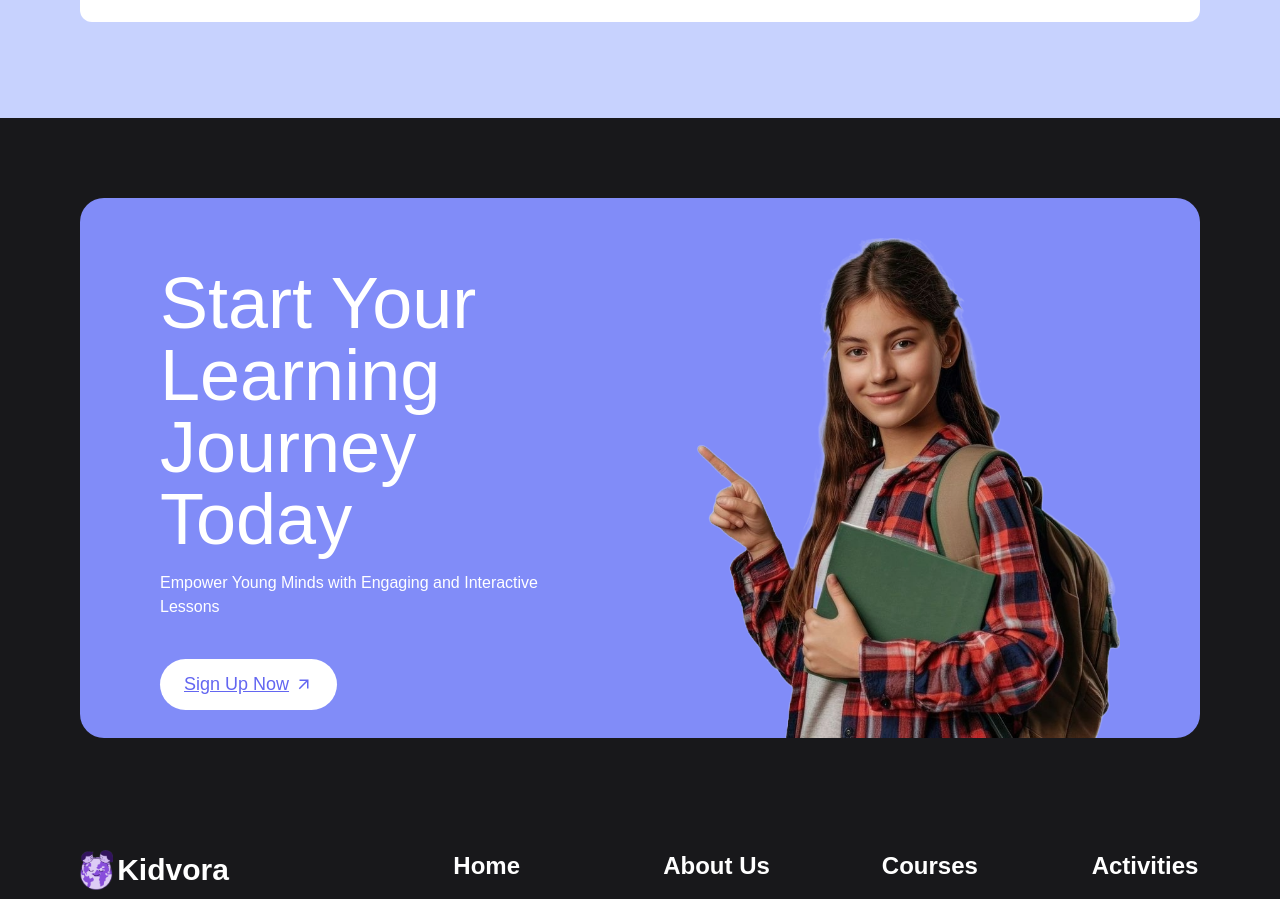
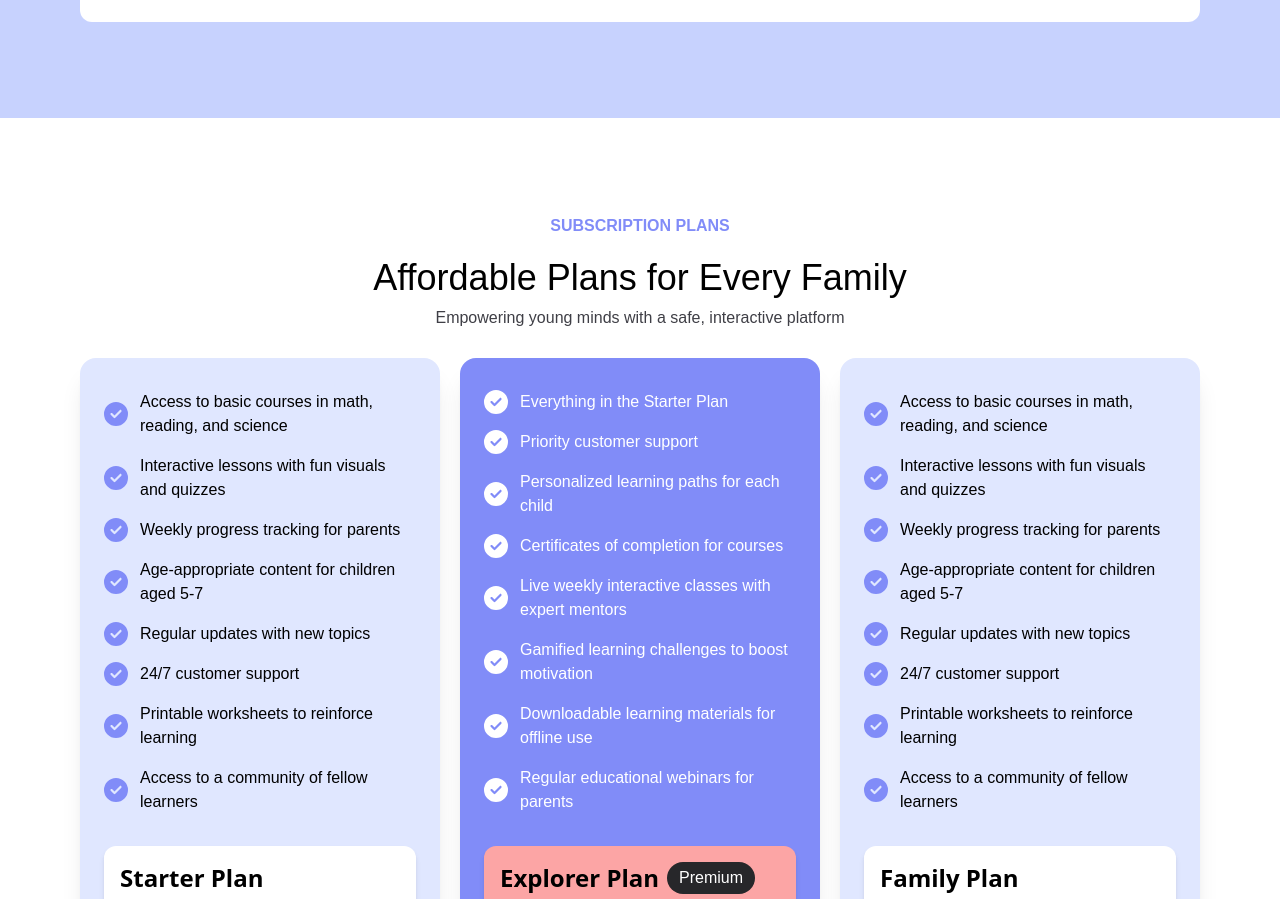
Before and after one commit to dikshitshrestha/Kidvora, a React (Vite) app: page / in a window 1280 px wide. Shown: the part 4836-5735 px from the top of the page. Built offline with nearby package versions, Linux system fonts and the light colour scheme.

Commit message:
create subscription section in the homepage

```diff
--- a/src/Components/Home/Home.jsx
+++ b/src/Components/Home/Home.jsx
@@ -4,6 +4,7 @@ import Landing from "./Landing";
 import ChooseUs from "./ChooseUs";
 import HomeCourses from "./HomeCourses";
 import UpcomingEvent from "./UpcomingEvent";
+import Subscription from "./Subscription";
 
 export default function Home() {
   return (
@@ -13,6 +14,7 @@ export default function Home() {
       <ChooseUs />
       <HomeCourses />
       <UpcomingEvent />
+      <Subscription />
     </div>
   );
 }
--- a/src/Components/Home/HomeCourses.jsx
+++ b/src/Components/Home/HomeCourses.jsx
@@ -51,13 +51,18 @@ export default function HomeCourses() {
       </div>
       <div className="flex pt-10 gap-8">
         {courses.map((item, index) => (
-          <div className="w-full border-[1px] border-zinc-300 rounded-2xl p-4">
+          <div
+            className="w-full border-[1px] border-zinc-300 rounded-2xl p-4"
+            key={index}
+          >
             <div className="h-56 relative">
-              <img
-                src={item.image}
-                alt="courses"
-                className="h-full w-full object-cover rounded-lg"
-              />
+              <div className="h-full overflow-hidden rounded-lg">
+                <img
+                  src={item.image}
+                  alt="courses"
+                  className="h-full w-full object-cover hover:scale-125 duration-700"
+                />
+              </div>
               <div className="absolute -bottom-5 right-4 bg-indigo-400 leading-tight text-center w-12 h-12 flex items-center justify-center font-sans font-semibold text-white rounded-full">
                 <h1>
                   30 <br />
--- /dev/null
+++ b/src/Components/Home/Subscription.jsx
@@ -0,0 +1,129 @@
+import React from "react";
+import { FaCircleCheck } from "react-icons/fa6";
+
+export default function Subscription() {
+  return (
+    <div className="font-poppins  py-24 px-20">
+      <div className="text-center">
+        <h1 className="font-bold text-indigo-400">SUBSCRIPTION PLANS</h1>
+        <div className="py-5">
+          <h1 className="text-4xl">Affordable Plans for Every Family</h1>
+          <p className="py-2 text-zinc-700">
+            Empowering young minds with a safe, interactive platform
+          </p>
+        </div>
+      </div>
+      <div className="flex gap-5">
+        <div className="flex flex-col gap-4 bg-indigo-100 w-1/3 px-6 py-8 rounded-2xl shadow-xl">
+          {[
+            "Access to basic courses in math, reading, and science",
+            "Interactive lessons with fun visuals and quizzes",
+            "Weekly progress tracking for parents",
+            "Age-appropriate content for children aged 5-7",
+            "Regular updates with new topics",
+            "24/7 customer support",
+            "Printable worksheets to reinforce learning",
+            "Access to a community of fellow learners",
+          ].map((item, index) => (
+            <div className="flex items-center gap-3">
+              <div className="text-2xl text-indigo-400">
+                <FaCircleCheck />
+              </div>
+              <h1>{item}</h1>
+            </div>
+          ))}
+          <div className="bg-white my-4 p-4 rounded-xl flex flex-col gap-4 shadow-md">
+            <h1 className="text-2xl font-sans font-semibold">Starter Plan</h1>
+            <div className="flex items-center gap-2">
+              <h1 className="text-3xl font-semibold text-zinc-800">Rs 499</h1>
+              <h1 className="text-zinc-600">/ Month</h1>
+            </div>
+            <p className="text-[18px] text-zinc-600">
+              Perfect for young learners starting their educational journey!
+            </p>
+          </div>
+          <div>
+            <button className="text-xl w-full py-3 rounded-full underline bg-indigo-400 text-white hover:bg-zinc-800 ease-in-out duration-300">
+              Get Started
+            </button>
+          </div>
+        </div>
+        <div className="flex flex-col gap-4 bg-indigo-400 w-1/3 px-6 py-8 rounded-2xl shadow-xl">
+          {[
+            "Everything in the Starter Plan",
+            "Priority customer support",
+            "Personalized learning paths for each child",
+            "Certificates of completion for courses",
+            "Live weekly interactive classes with expert mentors",
+            "Gamified learning challenges to boost motivation",
+            "Downloadable learning materials for offline use",
+            "Regular educational webinars for parents",
+          ].map((item, index) => (
+            <div className="flex items-center gap-3 text-white">
+              <div className="text-2xl">
+                <FaCircleCheck />
+              </div>
+              <h1>{item}</h1>
+            </div>
+          ))}
+          <div className="bg-red-300 my-4 p-4 rounded-xl flex flex-col shadow-md gap-4">
+            <div className="flex items-center gap-2">
+              <h1 className="text-2xl font-sans font-semibold">
+                Explorer Plan
+              </h1>
+              <div className="py-1 bg-zinc-800 text-white px-3 rounded-full">
+                Premium
+              </div>
+            </div>
+            <div className="flex items-center gap-2">
+              <h1 className="text-3xl font-semibold text-zinc-800">Rs 999</h1>
+              <h1 className="text-zinc-600">/ Month</h1>
+            </div>
+            <p className="text-[18px]">
+              Perfect for young learners starting their educational journey!
+            </p>
+          </div>
+          <div>
+            <button className="text-xl w-full py-3 rounded-full underline hover:bg-rose-300 hover:text-black text-white bg-zinc-800 ease-in-out duration-300">
+              Get Started
+            </button>
+          </div>
+        </div>
+        <div className="flex flex-col gap-4 bg-indigo-100 w-1/3 px-6 py-8 rounded-2xl shadow-xl">
+          {[
+            "Access to basic courses in math, reading, and science",
+            "Interactive lessons with fun visuals and quizzes",
+            "Weekly progress tracking for parents",
+            "Age-appropriate content for children aged 5-7",
+            "Regular updates with new topics",
+            "24/7 customer support",
+            "Printable worksheets to reinforce learning",
+            "Access to a community of fellow learners",
+          ].map((item, index) => (
+            <div className="flex items-center gap-3">
+              <div className="text-2xl text-indigo-400">
+                <FaCircleCheck />
+              </div>
+              <h1>{item}</h1>
+            </div>
+          ))}
+          <div className="bg-white my-4 p-4 rounded-xl flex flex-col gap-4 shadow-md">
+            <h1 className="text-2xl font-sans font-semibold">Family Plan</h1>
+            <div className="flex items-center gap-2">
+              <h1 className="text-3xl font-semibold text-zinc-800">Rs 1499</h1>
+              <h1 className="text-zinc-600">/ Month</h1>
+            </div>
+            <p className="text-[18px] text-zinc-600">
+              Perfect for young learners starting their educational journey!
+            </p>
+          </div>
+          <div>
+            <button className="text-xl w-full py-3 rounded-full underline bg-indigo-400 text-white hover:bg-zinc-800 ease-in-out duration-300">
+              Get Started
+            </button>
+          </div>
+        </div>
+      </div>
+    </div>
+  );
+}
--- a/src/Components/Home/UpcomingEvent.jsx
+++ b/src/Components/Home/UpcomingEvent.jsx
@@ -50,7 +50,7 @@ export default function UpcomingEvent() {
                 "Foster Creativity and Innovation",
                 "Introduction to STEM",
               ].map((item, index) => (
-                <div className="flex items-center gap-4">
+                <div className="flex items-center gap-4" key={index}>
                   <div className="text-indigo-400">
                     <FaCheck />
                   </div>
```
